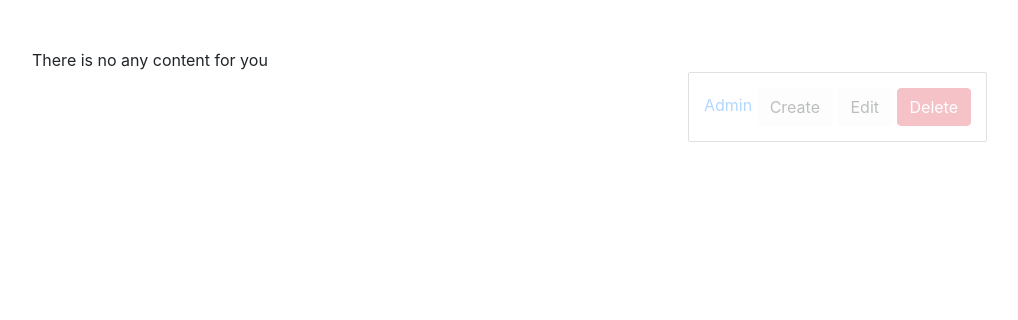
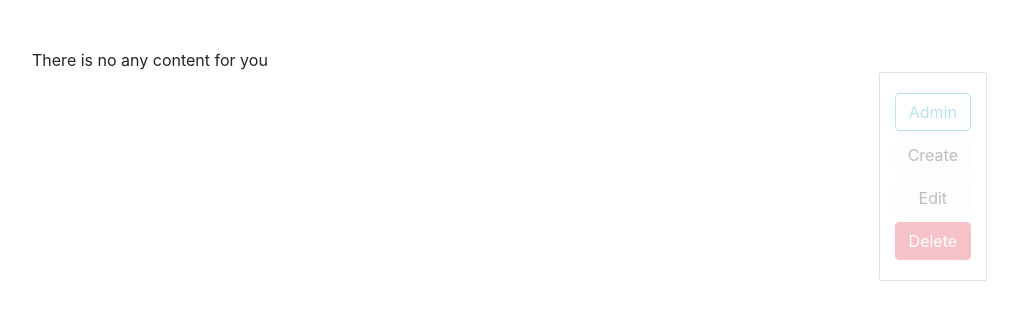
Before and after one commit to DianaGrass/blog, a Django app: template django/app/blogengine/blog/templates/blog/base_blog.html in a window 1280 px wide. Shown: the part 56-376 px from the top of the page, without its empty margins (243-1261 px from the left). Run offline with Django 3.2, Linux system fonts and the light colour scheme; the template is opened without the code that fills it, so the values that code supplies are empty; parts of the project's set-up code (start-up, migrations or seed data) failed here and were passed over; some libraries are stand-ins or nearby versions.

Commit message:
add css for admin-panel

```diff
--- a/django/app/blogengine/static/css/styles.css
+++ b/django/app/blogengine/static/css/styles.css
@@ -6,3 +6,12 @@
     opacity: 0.3;
     padding: 15px;
 }
+
+.admin-panel:hover{
+    opasity: 1;
+}
+
+.admin-panel a {
+    display: block;
+    margin: 5px 0;
+}
--- a/django/app/blogengine/templates/base.html
+++ b/django/app/blogengine/templates/base.html
@@ -51,8 +51,8 @@
     </div>
   </div>
 
-  <div class="admin-panel">
-    <a href="/admin">Admin</a>
+  <div class="admin-panel align-items-center">
+    <a href="/admin" class="btn btn-outline-info" >Admin</a>
     {% block admin-panel %}{% endblock%}
   </div>
 
```
